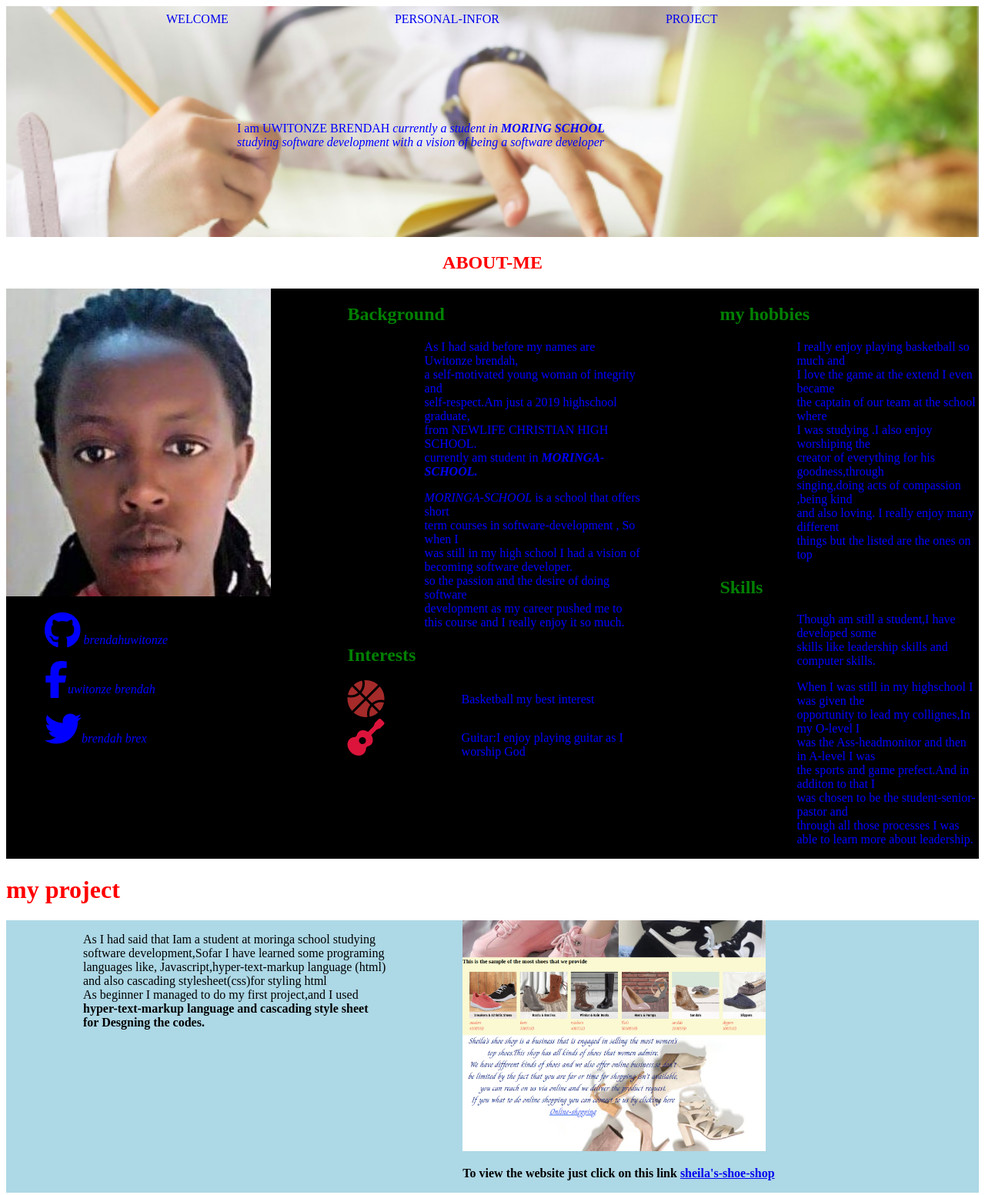
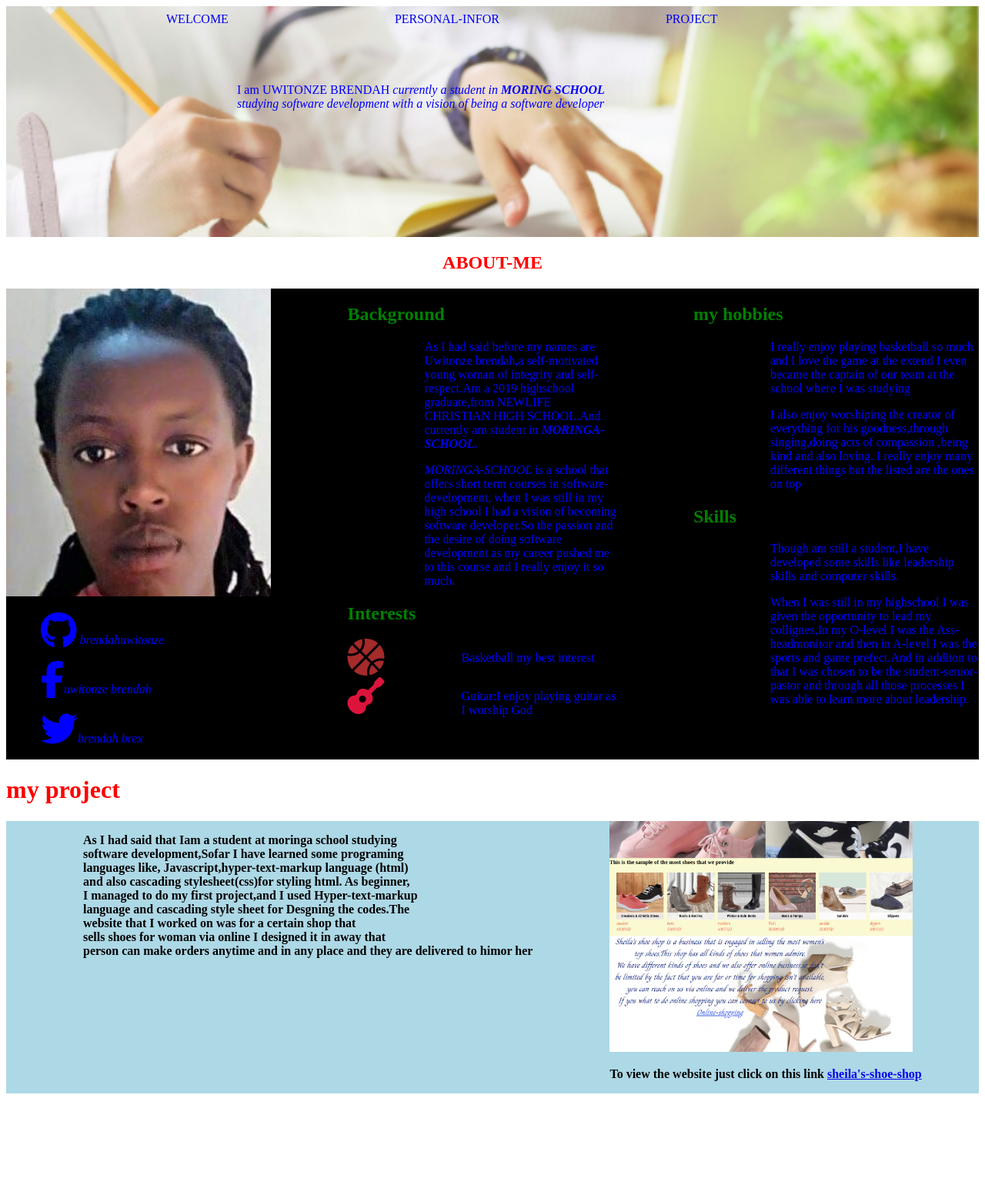
Before and after one commit to brendahuwitonze/portfolio-project, a plain HTML site: page index.html in a window 1280 px wide. Shown: the whole page at 77% size. After the commit the page ends 1429 px from the top, so only its background shows below. Drawn offline with Linux system fonts and the light colour scheme.

Commit message:
organizing the paragraph and spacing

```diff
--- a/css/index.css
+++ b/css/index.css
@@ -19,7 +19,7 @@ header{
     text-justify: auto;
 }
 .my-bg{
-    margin-left: 100px;
+    margin-left:100px;
 }
 .who{
     text-align: center;
@@ -47,7 +47,7 @@ h2{
 
 }
 .exl p{
-  margin-left:50px ;
+  margin-left:45px ;
 }
 .pj div{
     display: flex;
@@ -61,8 +61,8 @@ h2{
 }
 .wel{
     margin-left:300px;
-    padding-top: 100px;
     color: blue;
+    padding-top: 50px;
 }
 ul {
     list-style-type: none;
--- a/index.html
+++ b/index.html
@@ -31,18 +31,19 @@
     </div>
             <div class="my-bg">
              <h2>Background</h2>
-             <p>As I had said before my names are Uwitonze brendah,</br> a self-motivated young woman of integrity and </br>self-respect.Am just a 2019 highschool graduate, </br>from NEWLIFE CHRISTIAN HIGH SCHOOL. </br>currently am student in <strong><em>MORINGA-SCHOOL.</em></strong></P>
-             <P> <em>MORINGA-SCHOOL</em> is a school that offers short  </br>term courses in software-development , So when I </br>was still in my high school I had a vision of </br>becoming software developer.</br>so the passion and the desire of doing software </br>development as my career pushed me to this course and I really enjoy it so much.</p>
+             <p>As I had said before my names are Uwitonze brendah,a self-motivated young woman of integrity and self-respect.Am a 2019 highschool graduate,from NEWLIFE CHRISTIAN HIGH SCHOOL.And currently am student in <strong><em>MORINGA-SCHOOL.</em></strong></P>
+             <P> <em>MORINGA-SCHOOL</em> is a school that offers short term courses in software-development, when I was still in my high school I had a vision of becoming software developer.So the passion and the desire of doing software development as my career pushed me to this course and I really enjoy it so much.</p>
              <h2>Interests</h2>
              <div class="intr"><i class="fas fa-basketball-ball fa-3x"></i><p>Basketball my best interest</p></div>
              <div class="intr"><i class="fas fa-guitar fa-3x"></i><p>Guitar:I enjoy playing guitar as I worship God</p></div>
             </div>
             <div class="skil">
-          <h2>my hobbies</h2>
-          <p>I really enjoy playing basketball so much and </br> I love the game at the extend I even became </br>the captain of our team at the school where </br>I  was studying .I also enjoy worshiping the </br>creator of everything for his goodness,through </br>singing,doing acts of compassion ,being kind</br>and also loving. I really enjoy many different </br>things but the listed are the ones on top</p>
-    <h2>Skills</h2>
-    <P>Though am still a student,I have developed some</br>skills like leadership skills and computer skills.</P>
-     <p>When I was still in my highschool I was given the</br> opportunity to lead my collignes,In my O-level I </br>was the Ass-headmonitor and then in A-level I was </br>the sports and game prefect.And in additon to that I </br>was chosen to be the student-senior-pastor and</br> through all those processes I was able to learn more about leadership.</p>
+      <h2>my hobbies</h2>
+   <p>I really enjoy playing basketball so much and I love the game at the extend I even became the captain of our team at the school where I was studying </p>
+   <p>I also enjoy worshiping the creator of everything for his goodness,through singing,doing acts of compassion ,being kind and also loving. I really enjoy many different things but the listed are the ones on top</p>
+     <h2>Skills</h2>
+    <P>Though am still a student,I have developed some skills like leadership skills and computer skills.</P>
+    <p>When I was still in my highschool I was given the opportunity to lead my collignes,In my O-level I was the Ass-headmonitor and then in A-level I was the sports and game prefect.And in additon to that I was chosen to be the student-senior-pastor and through all those processes I was able to learn more about leadership.</p>
      </div>
     </div>
     </section>
@@ -50,8 +51,8 @@
 <div class="pj">
      <section id="project">
   <div class="discr">
-    <p>As I had said that Iam a student at moringa school studying </br>software development,Sofar I have learned some programing </br>languages like, Javascript,hyper-text-markup language (html) </br>and also cascading stylesheet(css)for styling html
-    </br>As beginner I managed to do my first project,and I used </br><strong>hyper-text-markup language and cascading style sheet</br>for Desgning the codes.</p>
+    <p><strong>As I had said that Iam a student at moringa school studying </br>software development,Sofar I have learned some programing </br>languages like, Javascript,hyper-text-markup language (html) </br>and also cascading stylesheet(css)for styling html.
+    As beginner, </br>I managed to do my first project,and I used Hyper-text-markup </br>language and cascading style sheet for Desgning the codes.The </br>website that I worked on was for a certain shop that </br>sells shoes for woman via online I designed it in away that</br> person can make orders anytime and in any place and they are delivered to himor her  </p>
     <img src="image/project1.png"alt="" height="300"><p>To view the website just click on this link <a href="https://brendahuwitonze.github.io/shoe-project/.">sheila's-shoe-shop</a></P>
   </div>
 </div>
```
